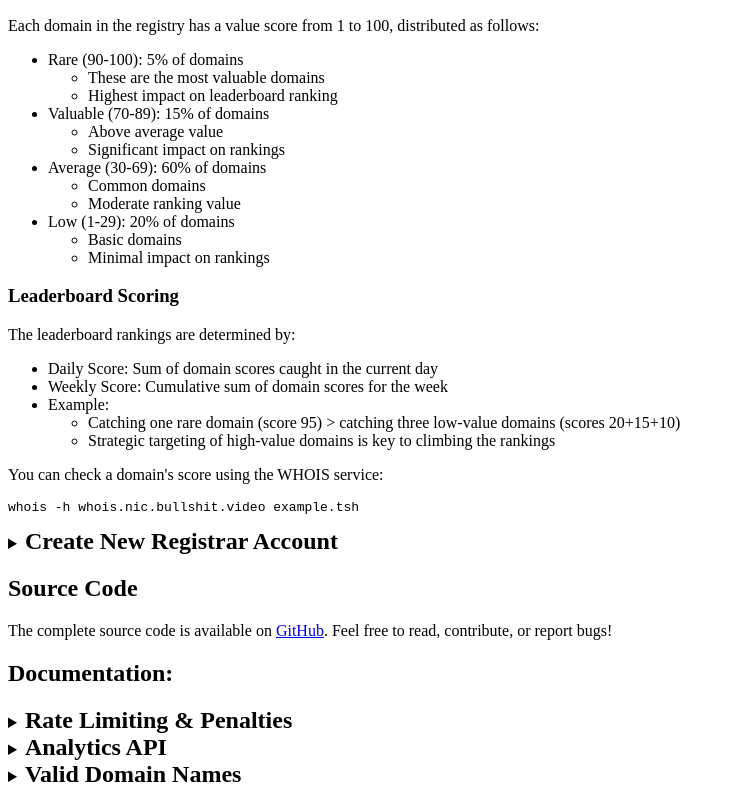
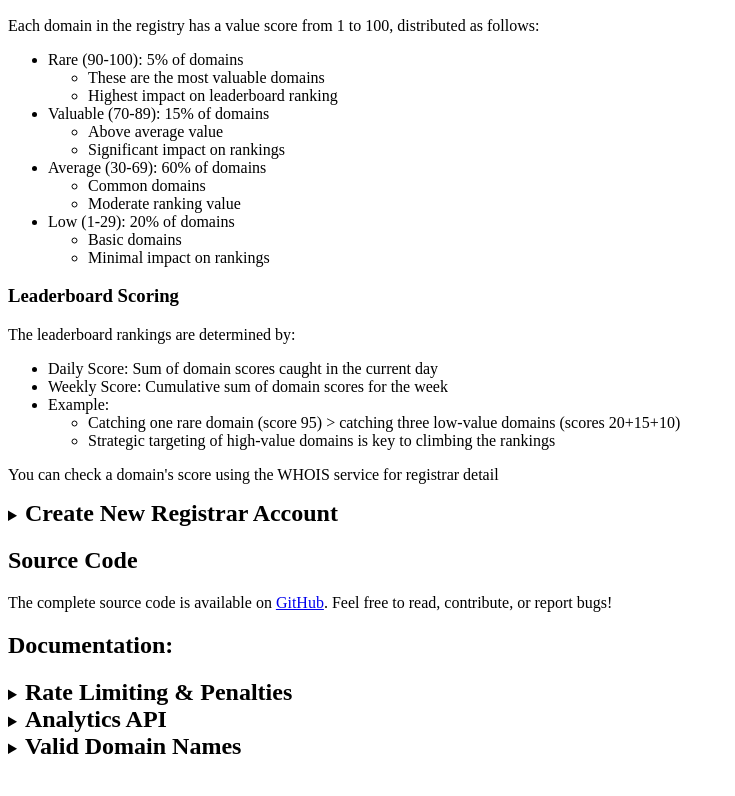
Before and after one commit to CamTosh/Domain-Name-Registry, a website: page src/index.html in a window 1280 px wide. Shown: the part 1095-1891 px from the top of the page, without its empty margins (0-735 px from the left). After the commit the page ends 1863 px from the top, so only its background shows below. Drawn offline with Linux system fonts and the light colour scheme; no server answers.

Commit message:
improve doc

```diff
--- a/src/index.html
+++ b/src/index.html
@@ -191,8 +191,7 @@
       </li>
     </ul>
 
-    <p>You can check a domain's score using the WHOIS service:</p>
-    <pre><code>whois -h whois.nic.bullshit.video example.tsh</code></pre>
+    <p>You can check a domain's score using the WHOIS service for registrar detail</p>
   </section>
 
 
```
